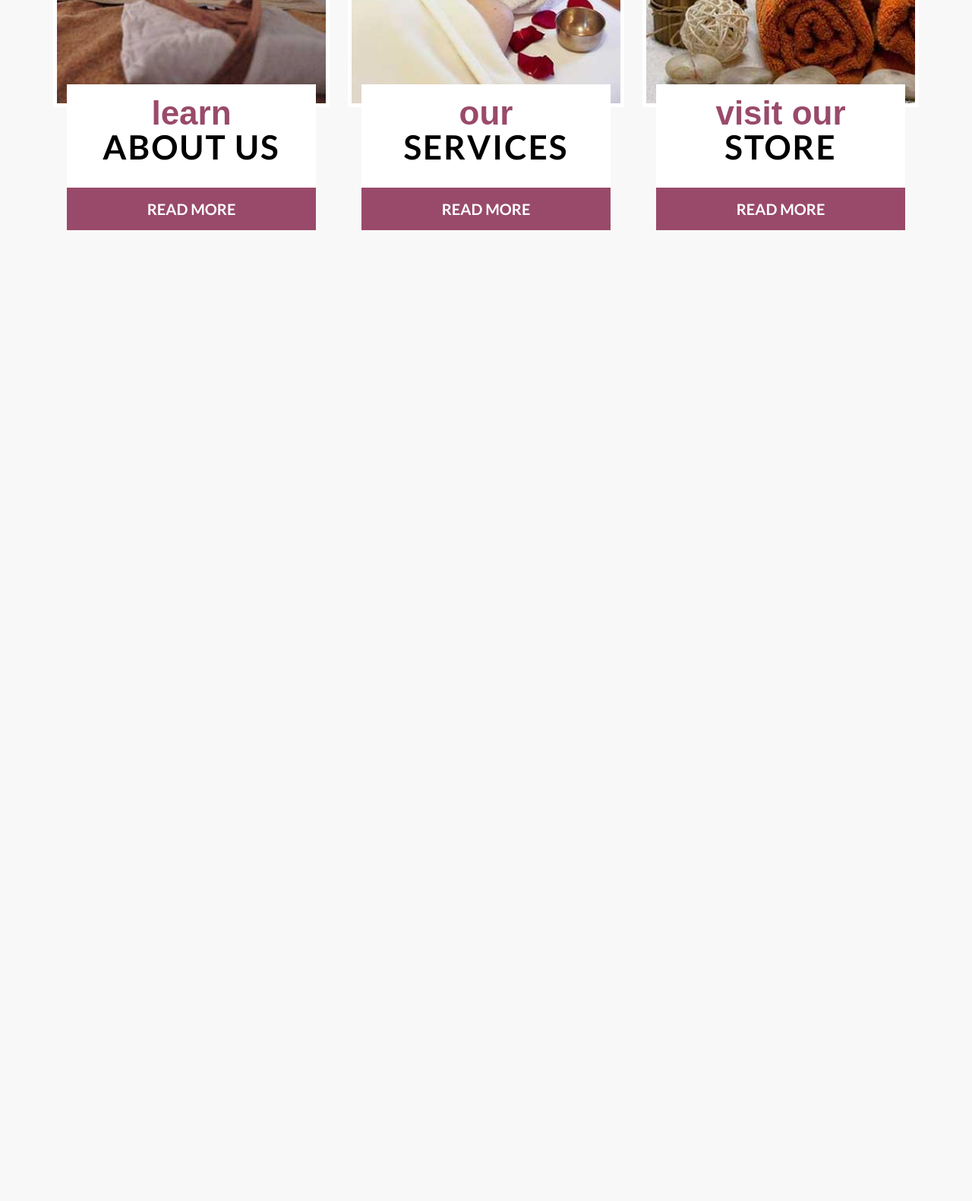
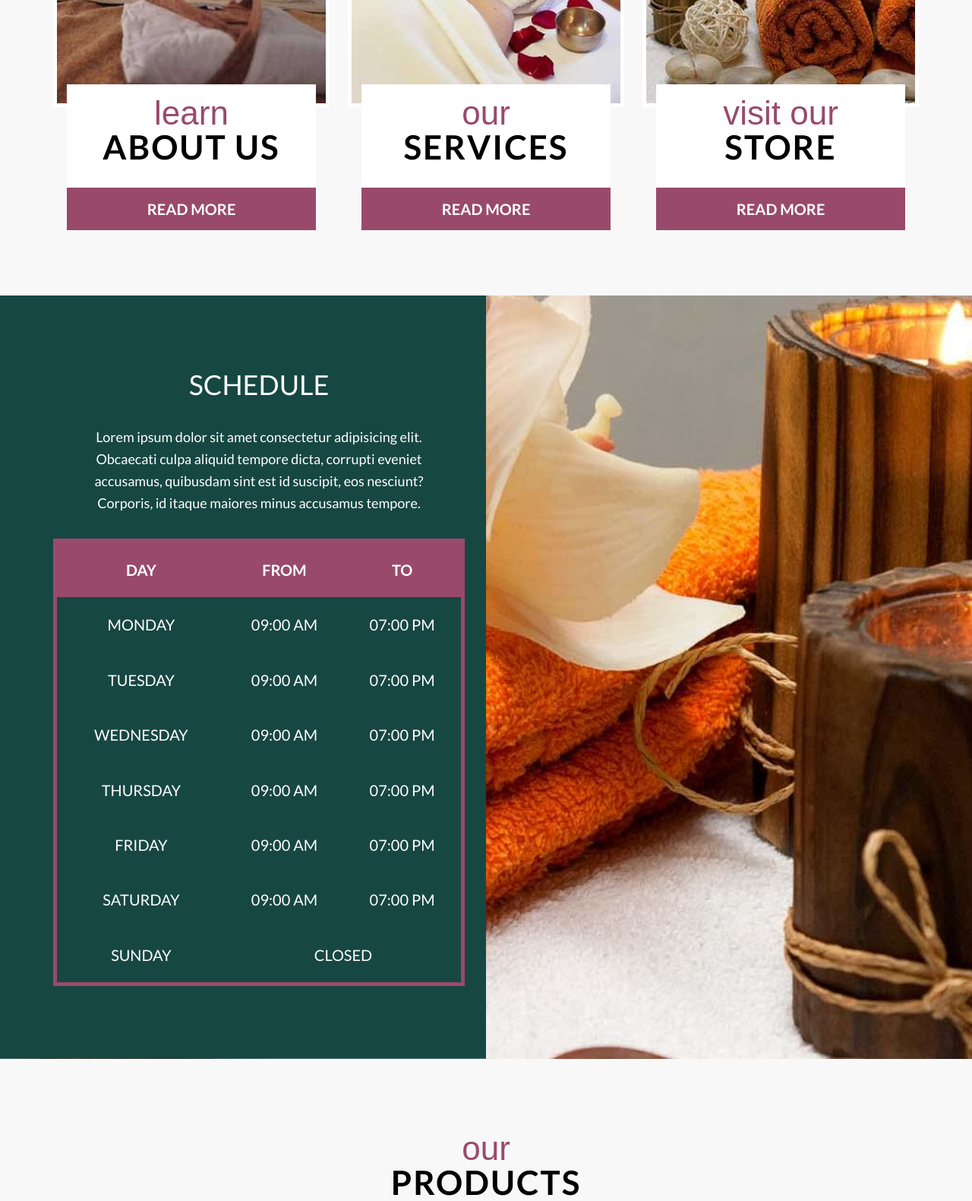
Before and after one commit to enriquesamudio99/ten-carolina-spa, a website: page index.html in a window 1280 px wide. Shown: the part 1100-2681 px from the top of the page at 76% size. Before the commit the page ends 1433 px from the top, so only its background shows below. Drawn offline with Linux system fonts and the light colour scheme; a web font is replaced by a local one.

Commit message:
Schedule and Products done

```diff
--- a/index.html
+++ b/index.html
@@ -86,5 +86,104 @@
         </div>
     </section>
 
+    <section class="schedule section">
+        <div class="schedule__grid container">
+            <div class="schedule__content">
+                <h3 class="schedule__heading">Schedule</h3>
+                <p class="schedule__text">Lorem ipsum dolor sit amet consectetur adipisicing elit. Obcaecati culpa aliquid tempore dicta, corrupti eveniet accusamus, quibusdam sint est id suscipit, eos nesciunt? Corporis, id itaque maiores minus accusamus tempore.</p>
+
+                <table class="table">
+                    <thead class="table__thead">
+                        <tr>
+                            <th class="table__th">Day</th>
+                            <th class="table__th">From</th>
+                            <th class="table__th">To</th>
+                        </tr>
+                    </thead>
+
+                    <tbody class="table__tbody">
+                        <tr class="table__tr">
+                            <td class="table__td">Monday</td>
+                            <td class="table__td">09:00 AM</td>
+                            <td class="table__td">07:00 PM</td>
+                        </tr>
+                        <tr class="table__tr">
+                            <td class="table__td">Tuesday</td>
+                            <td class="table__td">09:00 AM</td>
+                            <td class="table__td">07:00 PM</td>
+                        </tr>
+                        <tr class="table__tr">
+                            <td class="table__td">Wednesday</td>
+                            <td class="table__td">09:00 AM</td>
+                            <td class="table__td">07:00 PM</td>
+                        </tr>
+                        <tr class="table__tr">
+                            <td class="table__td">Thursday</td>
+                            <td class="table__td">09:00 AM</td>
+                            <td class="table__td">07:00 PM</td>
+                        </tr>
+                        <tr class="table__tr">
+                            <td class="table__td">Friday</td>
+                            <td class="table__td">09:00 AM</td>
+                            <td class="table__td">07:00 PM</td>
+                        </tr>
+                        <tr class="table__tr">
+                            <td class="table__td">Saturday</td>
+                            <td class="table__td">09:00 AM</td>
+                            <td class="table__td">07:00 PM</td>
+                        </tr>
+                        <tr class="table__tr">
+                            <td class="table__td">Sunday</td>
+                            <td class="table__td" colspan="2">Closed</td>
+                        </tr>
+                    </tbody>
+                </table>
+            </div>
+        </div>
+    </section>
+
+    <main class="products container section">
+        <h2 class="products__heading">Our <span>Products</span></h2>
+
+        <div class="products__grid">
+            <div class="product">
+                <img class="product__img" src="build/img/producto_01.jpg" alt="Product Image">
+
+                <div class="product__content">
+                    <h3 class="product__title">Product 1</h3>
+                    <div class="product__description">Reiciendis est, consequuntur modi eveniet doloribus magni, expedita error alias.</div>
+                    <p class="product__price">$5</p>
+                </div>
+            </div>
+            <div class="product">
+                <img class="product__img" src="build/img/producto_02.jpg" alt="Product Image">
+
+                <div class="product__content">
+                    <h3 class="product__title">Product 2</h3>
+                    <div class="product__description">Reiciendis est, consequuntur modi eveniet doloribus magni, expedita error alias.</div>
+                    <p class="product__price">$5</p>
+                </div>
+            </div>
+            <div class="product">
+                <img class="product__img" src="build/img/producto_03.jpg" alt="Product Image">
+
+                <div class="product__content">
+                    <h3 class="product__title">Product 3</h3>
+                    <div class="product__description">Reiciendis est, consequuntur modi eveniet doloribus magni, expedita error alias.</div>
+                    <p class="product__price">$5</p>
+                </div>
+            </div>
+            <div class="product">
+                <img class="product__img" src="build/img/producto_04.jpg" alt="Product Image">
+
+                <div class="product__content">
+                    <h3 class="product__title">Product 4</h3>
+                    <div class="product__description">Reiciendis est, consequuntur modi eveniet doloribus magni, expedita error alias.</div>
+                    <p class="product__price">$5</p>
+                </div>
+            </div>
+        </div>
+    </main>
+
 </body>
 </html>
--- a/src/scss/base/_mixins.scss
+++ b/src/scss/base/_mixins.scss
@@ -63,7 +63,7 @@
     color: v.$secondary;
     font-family: v.$secondaryFont;
     line-height: 1;
-    font-weight: 700;
+    font-weight: 400;
     text-transform: lowercase;
     margin-bottom: 2rem;
 
@@ -73,5 +73,13 @@
         text-transform: uppercase;
         display: block;
         font-family: v.$mainFont;
+        font-weight: 700;
     }
 }
+
+@mixin heading {
+    text-align: center;
+    text-transform: uppercase;
+    font-weight: 400;
+    margin-bottom: 2rem;
+}
--- a/src/scss/ui/content/_cards.scss
+++ b/src/scss/ui/content/_cards.scss
@@ -2,17 +2,18 @@
 @use "base/mixins" as m;
 
 .cards {
+    padding-bottom: v.$gutter;
 
     &__grid {
-        @include m.grid(1,calc(2rem - 30px));
+        @include m.grid(1,2px);
 
         @include m.sm {
             grid-template-columns: repeat(2,1fr);
+            gap: 1.5rem;
         }
 
         @include m.lg {
             grid-template-columns: repeat(3,1fr);
-            gap: 1.5rem;
         }
     }
 
--- a/src/scss/ui/content/_index.scss
+++ b/src/scss/ui/content/_index.scss
@@ -1,2 +1,4 @@
 @forward "welcome";
 @forward "cards";
+@forward "schedule";
+@forward "products";
--- /dev/null
+++ b/src/scss/ui/content/_products.scss
@@ -0,0 +1,56 @@
+@use "base/variables" as v;
+@use "base/mixins" as m;
+
+.products {
+
+    &__heading {
+        @include m.cursiveHeading;
+        margin-bottom: v.$gutter;
+    }
+
+    &__grid {
+        @include m.grid(1, 1.5rem);
+
+        @include m.sm {
+            grid-template-columns: repeat(2,1fr);
+        }
+
+        @include m.lg {
+            grid-template-columns: repeat(3,1fr);
+        }
+
+        @include m.xl {
+            grid-template-columns: repeat(4,1fr);
+        }
+    }
+
+}
+
+.product {
+
+    &__content {
+        background-color: v.$white;
+        padding: 1rem;
+        text-align: center;
+        text-transform: uppercase;
+    }
+
+    &__title {
+        color: v.$secondary;
+    }
+
+    &__description {
+        margin-bottom: 1rem;
+    }
+
+    &__price {
+        color: darken($color: v.$gray, $amount: 30);
+        font-weight: 700;
+        font-size: 2rem;
+
+        @include m.md {
+            font-size: 2.5rem;
+        }
+    }
+
+}
--- /dev/null
+++ b/src/scss/ui/content/_schedule.scss
@@ -0,0 +1,91 @@
+@use "base/variables" as v;
+@use "base/mixins" as m;
+
+.schedule {
+    background-image: linear-gradient(to bottom, v.$primary 0%, v.$primary 50%, transparent 50%), url(../img/bg_horarios.jpg);
+    background-repeat: no-repeat;
+    background-position: center, bottom center;
+    background-size: cover, cover;
+    color: v.$white;
+
+    @include m.lg {
+        background-image: linear-gradient(to right, v.$primary 0%, v.$primary 50%, transparent 50%), url(../img/bg_horarios.jpg);
+        background-position: center, top center;
+        background-size: cover, cover;
+    }
+
+    &__grid {
+        display: grid;
+        grid-template-rows: repeat(2,1fr);
+
+        @include m.lg {
+            grid-template-rows: unset;
+            grid-template-columns: repeat(2,1fr);
+            gap: v.$gutter;
+        }
+    }
+
+    &__content {
+        padding: 0 0 v.$gutter;
+
+        @include m.lg {
+            padding: 0;
+        }
+    }
+
+    &__heading {
+        @include m.heading;
+    }
+
+    &__text {
+        text-align: center;
+        margin-bottom: 2rem;
+
+        @include m.md {
+            font-size: 1.125rem;
+            width: 75%;
+            margin: 0 auto 2rem;
+        }
+
+        @include m.lg {
+            width: 85%;
+        }
+    }
+}
+
+.table {
+    width: 100%;
+    border: 5px solid v.$secondary;
+    text-align: center;
+    border-collapse: collapse;
+
+    &__thead {
+        background-color: v.$secondary;
+    }
+
+    &__th {
+        padding: 1.25rem 0;
+        font-size: 1.125rem;
+        text-transform: uppercase;
+
+        @include m.md {
+            font-size: 1.25rem;
+        }
+    }
+
+    &__tr {
+        &:hover {
+            background-color: darken($color: v.$primary, $amount: 5);
+        }
+    }
+
+    &__td {
+        padding: 1.25rem 0;
+        font-size: 1.125rem;
+        text-transform: uppercase;
+
+        @include m.md {
+            font-size: 1.25rem;
+        }
+    }
+}
```
Also changed, not shown: build/css/app.css, 1 other file.
